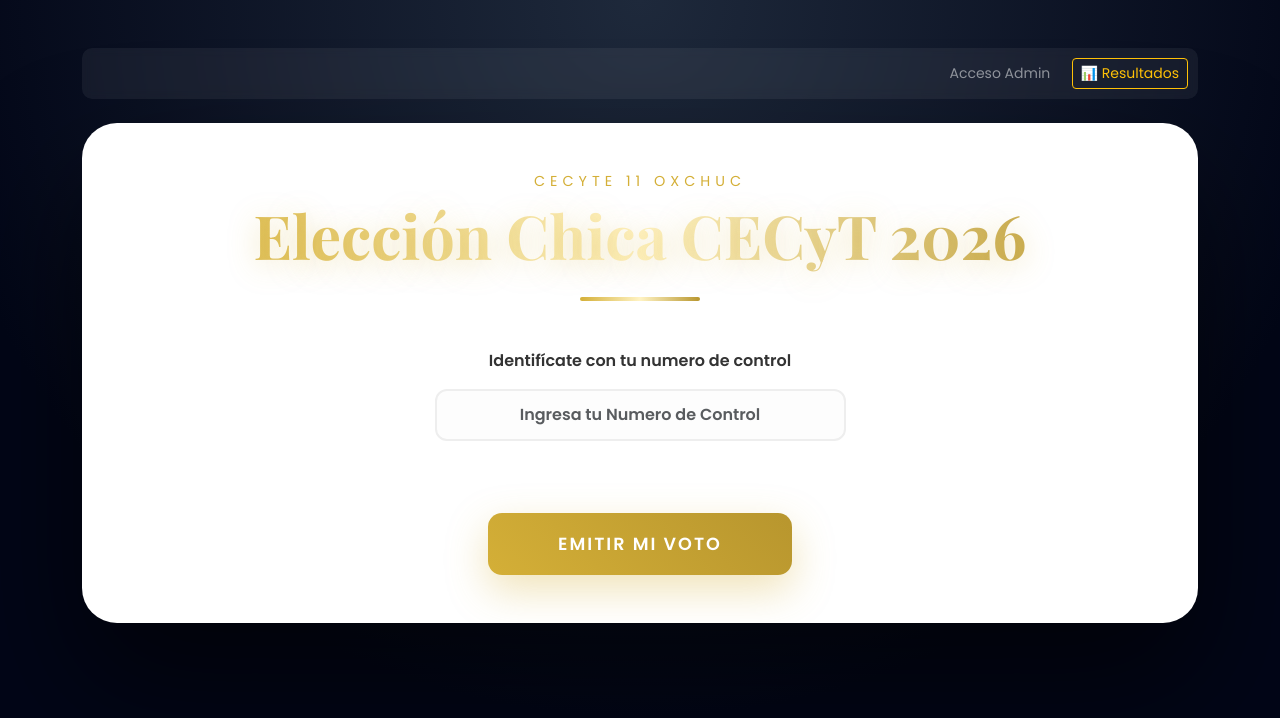
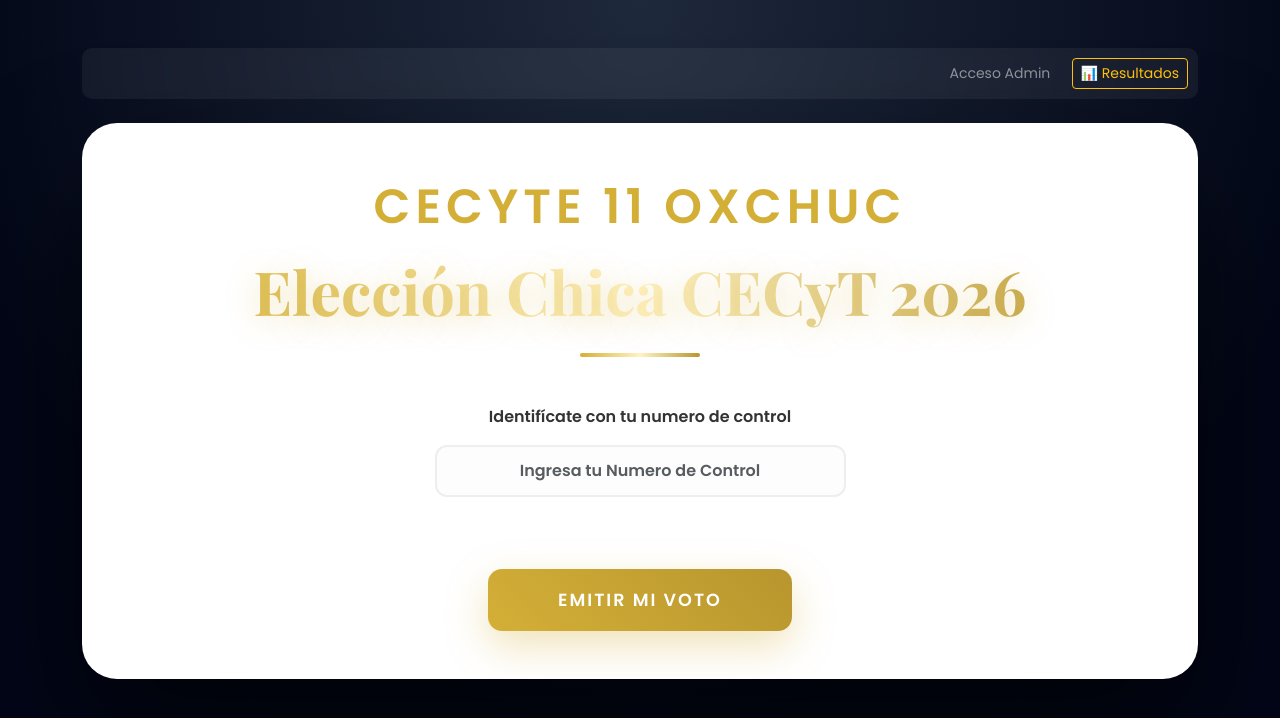
Before and after one commit to alex2205a/votacion-reina, a Flask app: page / in a window 1280 px wide. Shown: the top 718 px of the page. Run offline with Flask 3, Linux system fonts and the light colour scheme; data that the repository does not hold is empty; some libraries are stand-ins or nearby versions.

Commit message:
index.html

```diff
--- a/templates/index.html
+++ b/templates/index.html
@@ -44,11 +44,13 @@
 }
 
 .institucion-name{
-font-size:0.9rem;
-letter-spacing:5px;
-color:var(--gold-main);
-text-transform:uppercase;
-margin-bottom:6px;
+    font-size:clamp(2rem,5vw,3rem); /* mínimo 2rem, máximo 3rem, ajustable según pantalla */
+    letter-spacing:5px;
+    color:var(--gold-main);
+    text-transform:uppercase;
+    margin-bottom:12px;
+    font-weight:700;
+
 }
 
 .titulo-gala{
```
